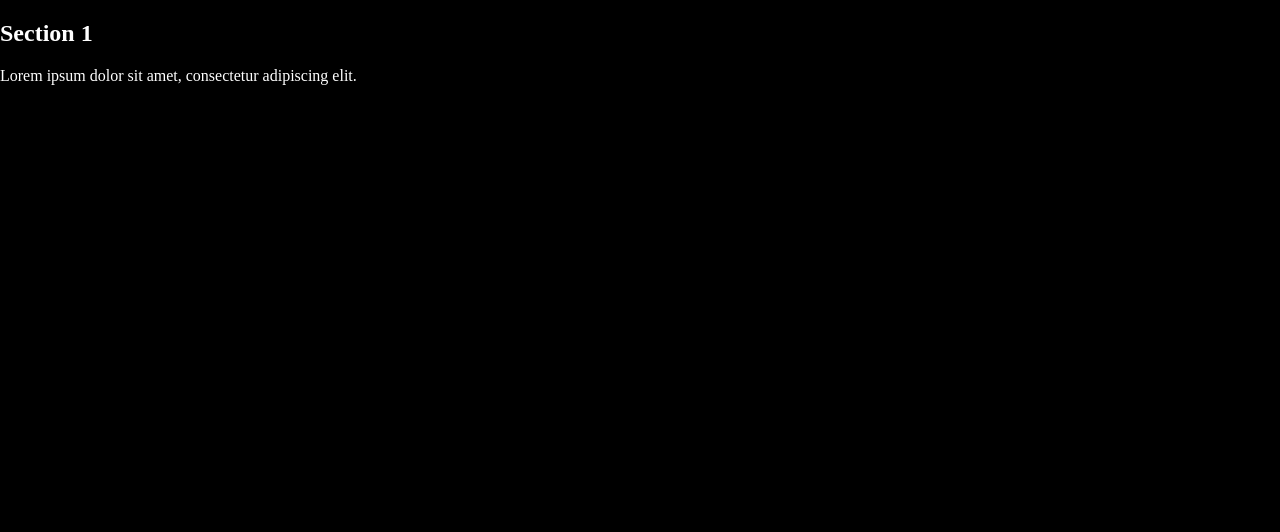
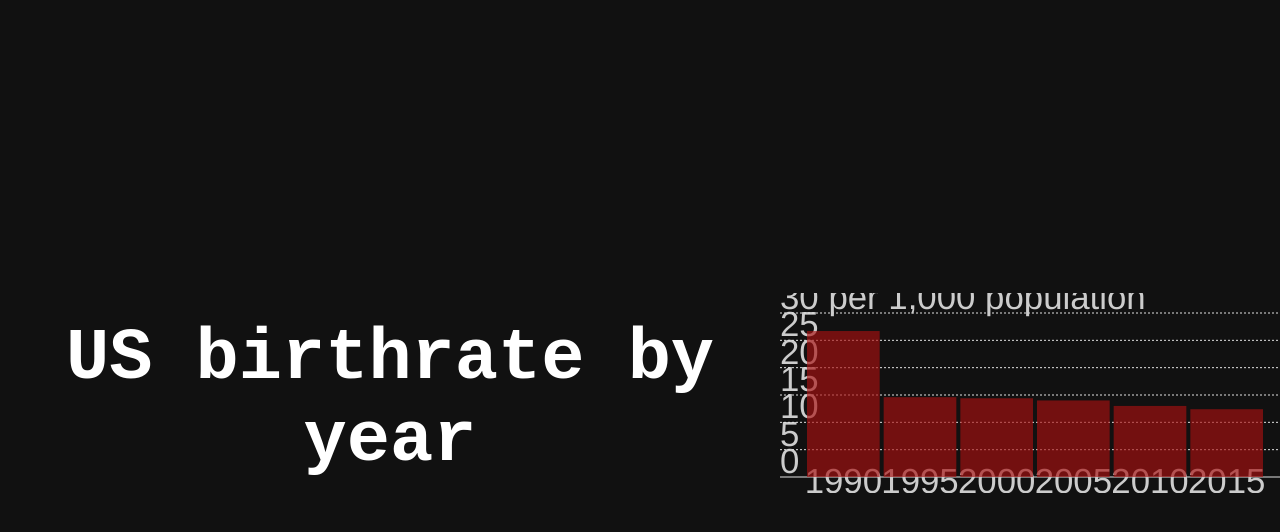
Before and after one commit to Kboere/Tech-Track-23-24, a SvelteKit app: page / in a window 1280 px wide. Shown: the top 532 px of the page. Built offline with nearby package versions, Linux system fonts and the light colour scheme.

Commit message:
fullpage only css

```diff
--- a/src/app.html
+++ b/src/app.html
@@ -9,4 +9,5 @@
 	<body data-sveltekit-preload-data="hover">
 		<div style="display: contents">%sveltekit.body%</div>
 	</body>
+
 </html>
--- a/src/routes/+page.svelte
+++ b/src/routes/+page.svelte
@@ -1,33 +1,18 @@
 <svelte:head>
 	<link rel="stylesheet" href="style.css" />
-    <script src="custom.js"></script>
+	<script src="custom.js"></script>
 </svelte:head>
 
+<main>
+	<article>
+		<section><Bar /></section>
+		<section>2</section>
+		<section>3</section>
+		<section>4</section>
+		<section>5</section>
+	</article>
+</main>
+
 <script>
-    import Bar from '../components/bar.svelte';
+	import Bar from '../components/bar.svelte';
 </script>
-
-<div class="container">
-    <!-- Each section is a div with the "section" class -->
-    <div class="section">
-     <h2>Section 1</h2>
-     <p>Lorem ipsum dolor sit amet, consectetur adipiscing elit.</p>
-   </div>
-   <div class="section">
-    <Bar />
-     <h2>Section 2</h2>
-     <p>Lorem ipsum dolor sit amet, consectetur adipiscing elit.</p>
-   </div>
-   <div class="section">
-     <h2>Section 3</h2>
-     <p>Lorem ipsum dolor sit amet, consectetur adipiscing elit.</p>
-   </div>
-   <div class="section">
-     <h2>Section 4</h2>
-     <p>Lorem ipsum dolor sit amet, consectetur adipiscing elit.</p>
-   </div>
-   <div class="section">
-     <h2>Section 5</h2>
-     <p>Lorem ipsum dolor sit amet, consectetur adipiscing elit.</p>
-   </div>
- </div>
--- a/static/style.css
+++ b/static/style.css
@@ -1,17 +1,52 @@
-body{
-margin: 0;
-background: #000;
-color: #fff;
-}
-.container {
-    overflow-x: auto; /* Enables horizontal scrolling for the container */
-    white-space: nowrap; /* Prevents the sections from wrapping to the next line */
+* {
+    margin: 0;
+    scroll-behavior: smooth;
   }
 
-  .section {
-    display: inline-block; /* Makes the sections display side-by-side */
-    width: 100vw; /* Sets the width of each section to the full viewport width */
-    height: 100vh; /* Sets the height of each section to 80% of the viewport height */
-    margin: 0;
-    vertical-align: top; /* Aligns the top of each section with the top of the container */
+  ::-webkit-scrollbar {
+    display: none;
   }
+
+  main {
+    position: fixed;
+    top: 0;
+    left: 0;
+    width: 100vh;
+    height: 100vw;
+    transform-origin: top left;
+    transform: rotate(-90deg) translateX(-100vh);
+    overflow-x: hidden;
+    overflow-y: scroll;
+  }
+
+  article {
+    display: flex;
+    flex-direction: row;
+    width: fit-content;
+    height: fit-content;
+    transform-origin: top left;
+    transform: rotate(90deg) translateY(-100vh);
+  }
+
+  section {
+    width: 100vw;
+    height: 100vh;
+    overflow-y: hidden;
+    display: flex;
+    align-items: center;
+    justify-content: center;
+    font-family: monospace;
+    font-size: 3rem;
+    -webkit-backface-visibility: hidden;
+    backface-visibility: hidden;
+  }
+
+  section:nth-of-type(odd) {
+    background: #111;
+    color: #fff;
+  }
+
+  section:nth-of-type(even) {
+    background: rgb(63, 27, 27);
+    color: #fff;
+  }
```
